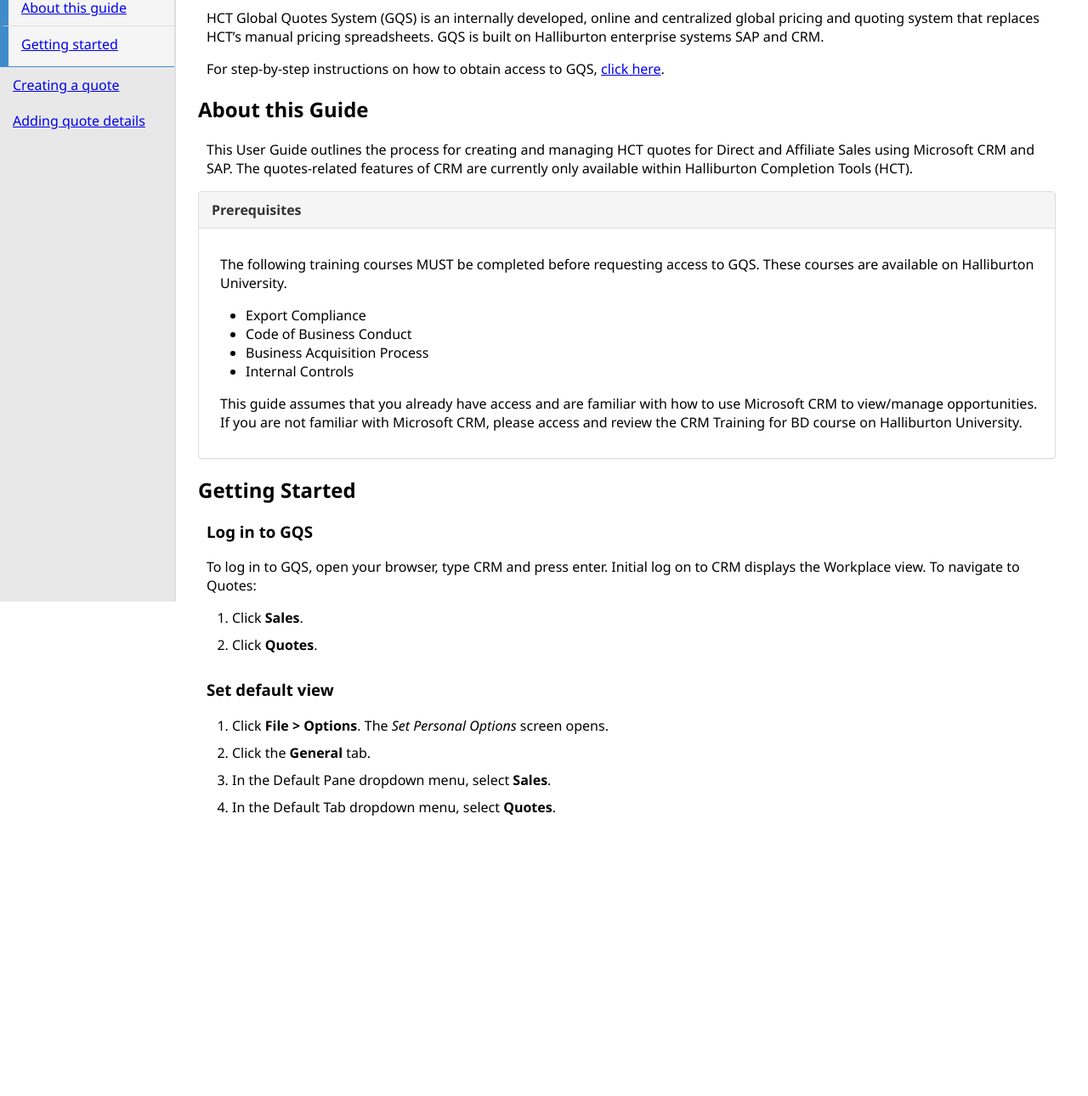
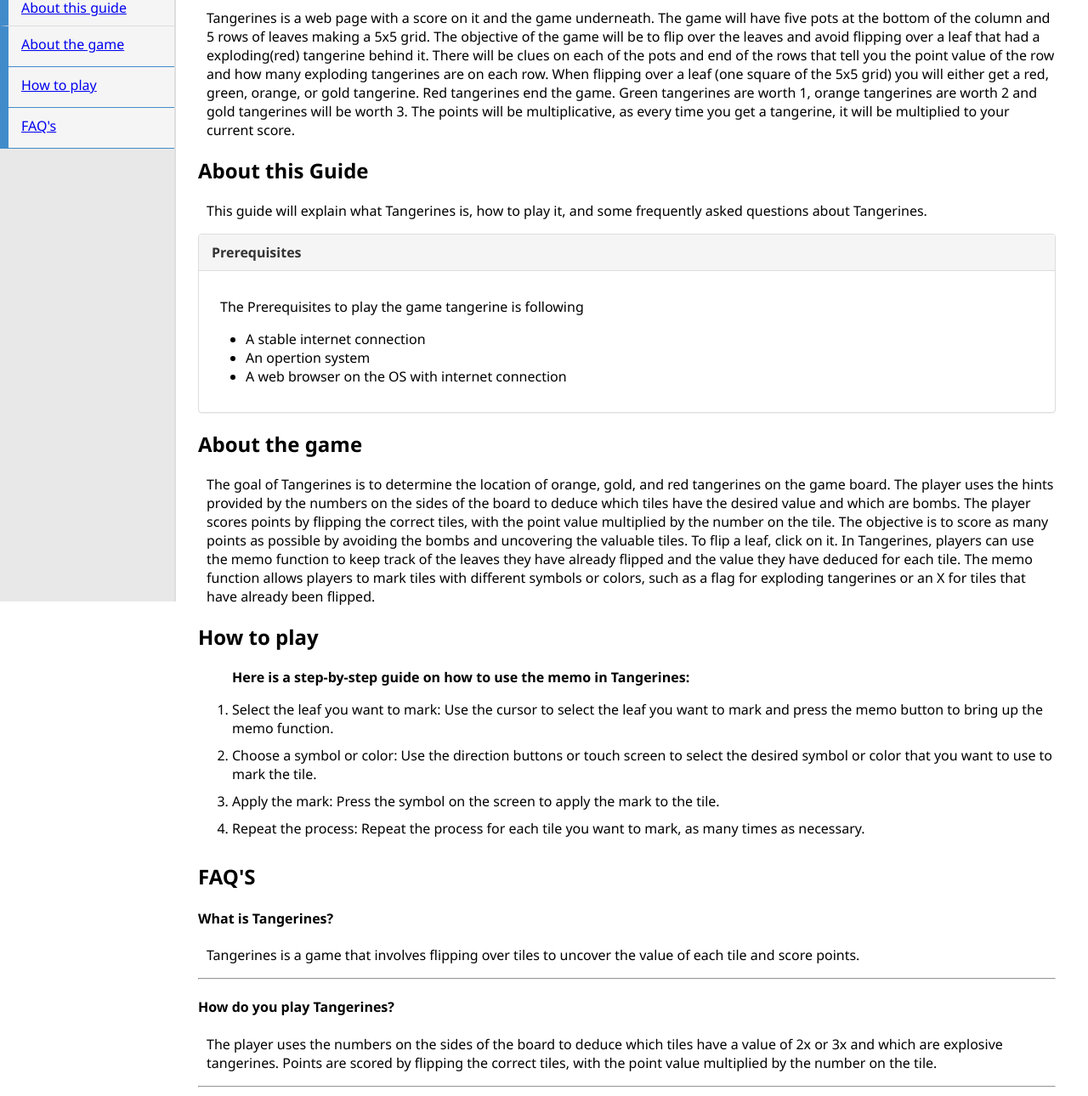
Before and after one commit to RaguNeopaney/userguides, a plain HTML site: page index.html in a window 1280 px wide. Shown: the part 92-1382 px from the top of the page at 85% size. Before the commit the page ends 1087 px from the top, so only its background shows below. Drawn offline with Linux system fonts and the light colour scheme.

Commit message:
Updated the content of the site

```diff
--- a/index.html
+++ b/index.html
@@ -10,63 +10,95 @@
     <div class="sidebar">
         <ul class="nav nav-sidebar">
             <li class="active">
-                <a href="#">Introduction</a>
+                <a href="#intro">Introduction</a>
             </li>
             <li class="level2">
                 <a href="#about">About this guide</a>
             </li>
             <li class="level2 last">
-                <a href="#getting-started">Getting started</a>
+                <a href="#about-the-game">About the game</a>
             </li>
-            <li>
-                <a href="#">Creating a quote</a>
+            <li class="level2 last">
+                <a href="#how-to-play">How to play</a>
             </li>
-            <li>
-                <a href="#">Adding quote details</a>
+            <li class="level2 last">
+                <a href="#faq">FAQ's</a>
             </li>
         </ul>
     </div>
 
     <div class="container-fluid">
-         <h1 class="heading">INTRODUCTION : Team Tangering</h1>
-        <p>HCT Global Quotes System (GQS) is an internally developed, online and centralized global pricing and quoting system that replaces HCT’s manual pricing spreadsheets. GQS is built on Halliburton enterprise systems SAP and CRM.</p>
-        <p>For step-by-step instructions on how to obtain access to GQS, <a href="#">click here</a>.</p>
+         <h1 class="heading" id="intro">INTRODUCTION : Team Tangerines</h1>
+        <p>Tangerines is a web page with a score on it and the game underneath. The game will have five pots at the bottom of the column and 5 rows of leaves making a 5x5 grid. The objective of the game will be to flip over the leaves and avoid flipping over a leaf that had a exploding(red) tangerine behind it. There will be clues on each of the pots and end of the rows that tell you the point value of the row and how many exploding tangerines are on each row. When flipping over a leaf (one square of the 5x5 grid) you will either get a red, green, orange, or gold tangerine. Red tangerines end the game. Green tangerines are worth 1, orange tangerines are worth 2 and gold tangerines will be worth 3. The points will be multiplicative, as every time you get a tangerine, it will be multiplied to your current score. </p>
        <h2 id="about">About this Guide</h2>
-       <p>This User Guide outlines the process for creating and managing HCT quotes for Direct and Affiliate Sales using Microsoft CRM and SAP. The quotes-related features of CRM are currently only available within Halliburton Completion Tools (HCT). </p>
+       <p>This guide will explain what Tangerines is, how to play it, and some frequently asked questions about Tangerines. </p>
 
         <div class="panel panel-default">
             <div class="panel-heading">
                 <h3 class="panel-title">Prerequisites</h3>
             </div>
             <div class="panel-body">
-                <p>The following training courses MUST be completed before requesting access to GQS. These courses are available on Halliburton University.
+                <p> The Prerequisites to play the game tangerine is following
                 </p>
                 <ul>
-                    <li>Export Compliance </li>
-                    <li>Code of Business Conduct </li>
-                    <li>Business Acquisition Process </li>
-                    <li>Internal Controls </li>
+                    <li>A stable internet connection </li>
+                    <li>An opertion system </li>
+                    <li>A web browser on the OS with internet connection</li>
                 </ul>
-                <p>This guide assumes that you already have access and are familiar with how to use Microsoft CRM to view/manage opportunities. If you are not familiar with Microsoft CRM, please access and review the CRM Training for BD course on Halliburton University.</p>
             </div>
         </div>
+        <h2 id="about-the-game">About the game</h2>
+        <p>The goal of Tangerines is to determine the location of orange, gold, and red tangerines on the game board. The player uses the hints provided by the numbers on the sides of the board to deduce which tiles have the desired value and which are bombs. The player scores points by flipping the correct tiles, with the point value multiplied by the number on the tile. The objective is to score as many points as possible by avoiding the bombs and uncovering the valuable tiles. To flip a leaf, click on it.
+            In Tangerines, players can use the memo function to keep track of the leaves they have already flipped and the value they have deduced for each tile. The memo function allows players to mark tiles with different symbols or colors, such as a flag for exploding tangerines or an X for tiles that have already been flipped.
+        </p>
+        <h2 id="how-to-play">How to play</h2>
+        <p></p>
+        <ol class="step"
+            <p> <strong>Here is a step-by-step guide on how to use the memo in Tangerines: </strong>  </p>
+            <li>Select the leaf you want to mark: Use the cursor to select the leaf you want to mark and press the memo button to bring up the memo function. </li>
+            <li>Choose a symbol or color: Use the direction buttons or touch screen to select the desired symbol or color that you want to use to mark the tile. </li>
+            <li>Apply the mark: Press the symbol on the screen to apply the mark to the tile. </li>
+            <li>Repeat the process: Repeat the process for each tile you want to mark, as many times as necessary. </li>
+        </ol>
 
-        <h2 id="getting-started">Getting Started</h2>
-      <h3 class="procedure">Log in to GQS</h3>
-        <p>To log in to GQS, open your browser, type CRM and press enter. Initial log on to CRM displays the Workplace view. To navigate to Quotes:</p>
-        <ol class="step">
-            <li>Click <strong>Sales</strong>.</li>
-            <li>Click <strong>Quotes</strong>.</li>
-        </ol>
-        <h3 class="procedure">Set default view</h3>
-        <ol class="step">
-            <li>
-                Click <strong>File > Options</strong>. The <i>Set Personal Options</i> screen opens.
-            </li>
-            <li>Click the <strong>General</strong> tab.</li>
-            <li>In the Default Pane dropdown menu, select <strong>Sales</strong>.</li>
-            <li>In the Default Tab dropdown menu, select <strong>Quotes</strong>.</li>
-        </ol>
+        <h2 id="faq">FAQ'S</h2>
+        <section class="faq-container">
+            <div>
+                <!-- faq question -->
+                <h4>What is Tangerines? </h4>
+                <!-- faq answer -->
+                    <p>Tangerines is a game that involves flipping over tiles to uncover the value of each tile and score points. </p>
+            </div>
+            <hr>
+            <div>
+                <!-- faq question -->
+                <h4>How do you play Tangerines?</h4>
+                <!-- faq answer -->
+                    <p>The player uses the numbers on the sides of the board to deduce which tiles have a value of 2x or 3x and which are explosive tangerines. Points are scored by flipping the correct tiles, with the point value multiplied by the number on the tile. </p>
+            </div>
+            <hr>
+            <div>
+                <!-- faq question -->
+                <h4>How do you get hints in Tangerines?</h4>
+                <!-- faq answer -->
+                    <p>The hints are provided by the numbers on the sides of the board, which indicate the sum of the tiles in a row or column and how many explosive tangerines are present in that row/column.</p>
+            </div>
+            <hr>
+            <div>
+                <!-- faq question -->
+                <h4>What happens if you flip a explosive tangerine in Tangerines?</h4>
+                <!-- faq answer -->
+                    <p>If you flip an explosive tangerine in Tangerines, you will lose all your coins from the current level and risk going down to a lower level. </p>
+            </div>
+            <hr>
+            <div>
+                <!-- faq question -->
+                <h4>What is the objective of Tangerines?</h4>
+                <!-- faq answer -->
+                    <p>The objective of Tangerines is to score as many points as possible by uncovering the valuable tiles and avoiding the bombs.</p>
+            </div>
+            <hr>
+        </section>
 
     </div>
 </body>
```
